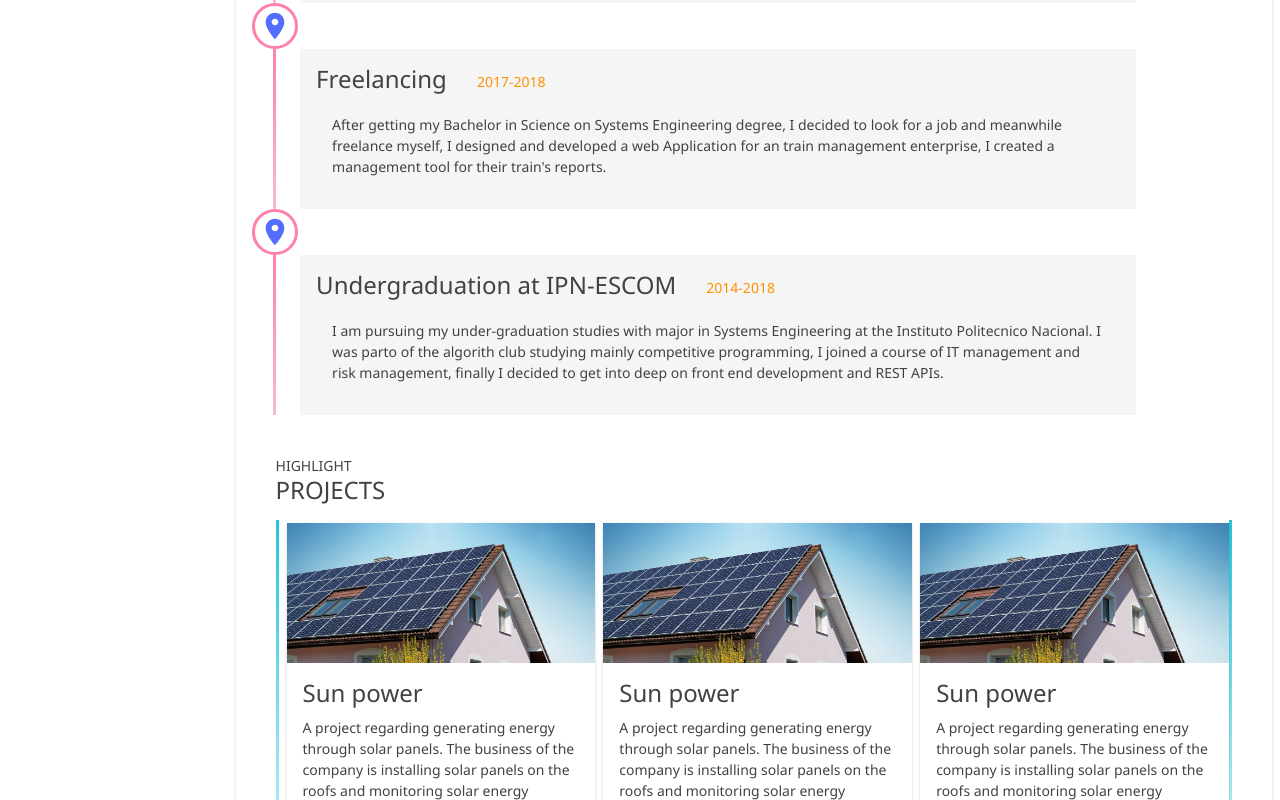
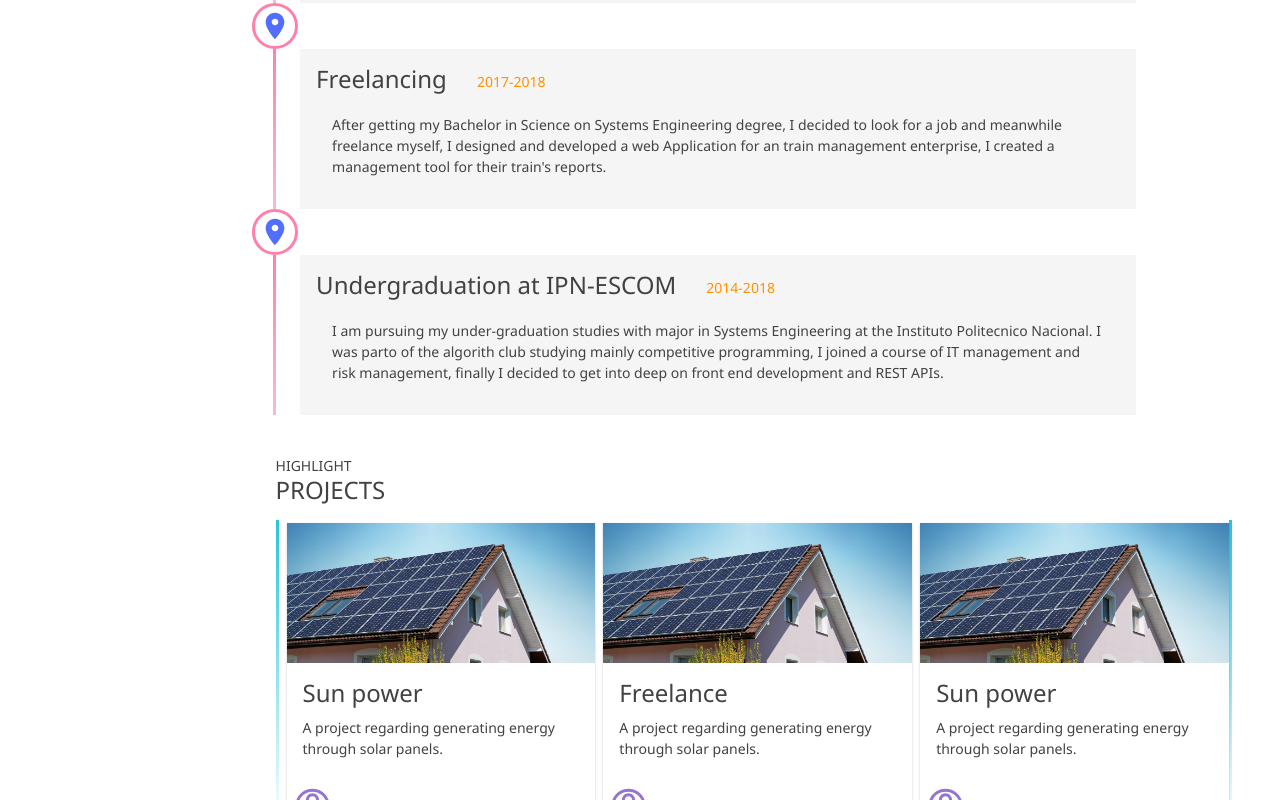
Before and after one commit to GabrielaSaldana/profile, a React (Create React App) app: page / in a window 1280 px wide. Shown: the part 1025-1825 px from the top of the page. Built offline with nearby package versions, Linux system fonts and the light colour scheme.

Commit message:
changing description

```diff
--- a/src/components/Main/index.jsx
+++ b/src/components/Main/index.jsx
@@ -7,7 +7,7 @@ import TimeLine from "../TimeLine";
 import Projects from "../Projects";
 
 const useStyles = makeStyles(theme => ({
-  paper: {
+  main: {
     textAlign: "center",
     color: theme.palette.text.primary
   },
@@ -20,12 +20,12 @@ function Main() {
   const classes = useStyles();
 
   return (
-    <Paper id="main" className={classes.paper} style={{ padding: "8px" }}>
+    <div id="main" className={classes.main} style={{ padding: "8px" }}>
       <Contact />
       <About />
       <TimeLine />
       <Projects />
-    </Paper>
+    </div>
   );
 }
 
--- a/src/components/Projects/index.jsx
+++ b/src/components/Projects/index.jsx
@@ -77,7 +77,7 @@ function Projects() {
                       {project.title}
                     </Typography>
                     <Typography component="p" style={{ textAlign: "left" }}>
-                      {project.desc}
+                      {project.short_desc}
                     </Typography>
                   </CardContent>
                 </CardActionArea>
--- a/src/portfolio.jsx
+++ b/src/portfolio.jsx
@@ -10,8 +10,9 @@ const portfolio = [
   {
     project_id: "1",
     title: "Sun power",
+    short_desc: "A project regarding generating energy through solar panels.",
     desc:
-      "A project regarding generating energy through solar panels. The business of the company is installing solar panels on the roofs and monitoring solar energy production and consumption; in order to achieve this they have designed the hardware and software to connect panels trough a smart box that will convert DC to AC and send this data to their servers.",
+      "The business of the company is installing solar panels on the roofs and monitoring solar energy production and consumption; in order to achieve this they have designed the hardware and software to connect panels trough a smart box that will convert DC to AC and send this data to their servers.",
     my_role: ["Protoyping", "Ux Design"],
     problem:
       "They had a webtool to install this smart box on the sites, this webtool conects trough wifi or the cellular network. The problem was that this app was a legacy design and it had a lot of patches under the hood, the UI wasn't clear to the installer and there were a lot of workflows and processes duplicated. ",
@@ -77,10 +78,11 @@ const portfolio = [
     ]
   },
   {
-    project_id: "1",
-    title: "Sun power",
+    project_id: "2",
+    title: "Freelance",
+    short_desc: "A project regarding generating energy through solar panels. ",
     desc:
-      "A project regarding generating energy through solar panels. The business of the company is installing solar panels on the roofs and monitoring solar energy production and consumption; in order to achieve this they have designed the hardware and software to connect panels trough a smart box that will convert DC to AC and send this data to their servers.",
+      "The business of the company is installing solar panels on the roofs and monitoring solar energy production and consumption; in order to achieve this they have designed the hardware and software to connect panels trough a smart box that will convert DC to AC and send this data to their servers.",
     my_role: ["Protoyping", "Ux Design"],
     problem:
       "They had a webtool to install this smart box on the sites, this webtool conects trough wifi or the cellular network. The problem was that this app was a legacy design and it had a lot of patches under the hood, the UI wasn't clear to the installer and there were a lot of workflows and processes duplicated. ",
@@ -146,10 +148,11 @@ const portfolio = [
     ]
   },
   {
-    project_id: "1",
+    project_id: "3",
     title: "Sun power",
+    short_desc: "A project regarding generating energy through solar panels. ",
     desc:
-      "A project regarding generating energy through solar panels. The business of the company is installing solar panels on the roofs and monitoring solar energy production and consumption; in order to achieve this they have designed the hardware and software to connect panels trough a smart box that will convert DC to AC and send this data to their servers.",
+      "The business of the company is installing solar panels on the roofs and monitoring solar energy production and consumption; in order to achieve this they have designed the hardware and software to connect panels trough a smart box that will convert DC to AC and send this data to their servers.",
     my_role: ["Protoyping", "Ux Design"],
     problem:
       "They had a webtool to install this smart box on the sites, this webtool conects trough wifi or the cellular network. The problem was that this app was a legacy design and it had a lot of patches under the hood, the UI wasn't clear to the installer and there were a lot of workflows and processes duplicated. ",
```
